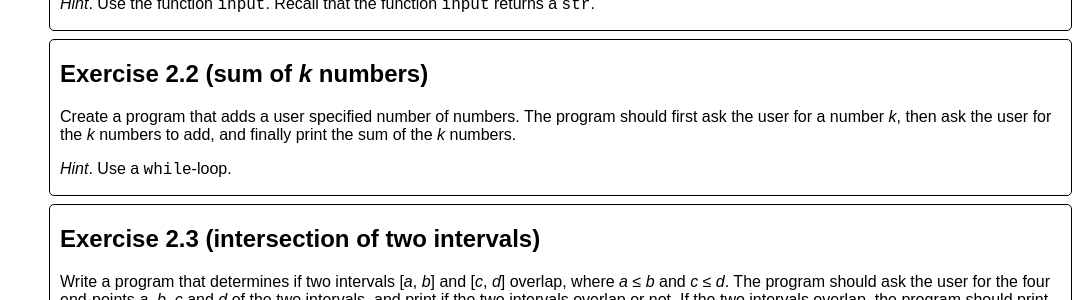
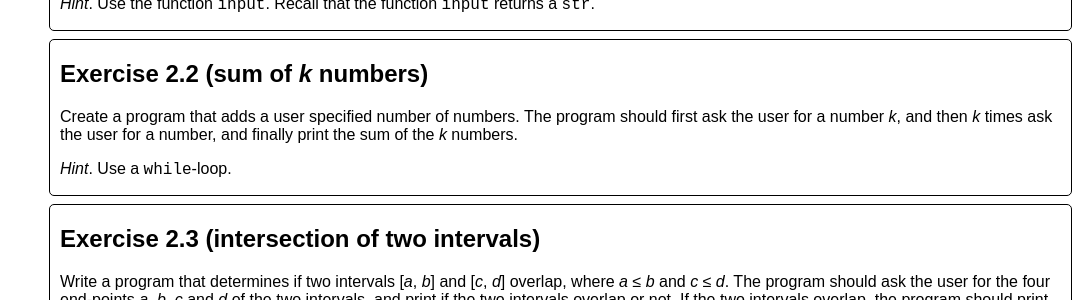
Before and after one commit to gsbrodal/gsbrodal.github.io, a Jekyll site: the page built from ipsa/exercises.html, in a window 1280 px wide and 900 px high, scrolled down 929 px. Shown: the part 152-452 px from the top of the window, without its empty margins (194-1280 px from the left). Built offline with Jekyll 4.4.1, drawn with Linux system fonts in a browser that asks for light colours.

Commit message:
updated exercise 2.2

```diff
--- a/ipsa/exercises.html
+++ b/ipsa/exercises.html
@@ -73,7 +73,7 @@ See <em>Installing Python</em> in the course menu for more information.</p>
 </div>
 <div class="exercise">
 <h2>Exercise 2.2 (sum of <em>k</em> numbers)</h2>
-<p>Create a program that adds a user specified number of numbers. The program should first ask the user for a number <em>k</em>, then ask the user for the <em>k</em> numbers to add, and finally print the sum of the <em>k</em> numbers.</p>
+<p>Create a program that adds a user specified number of numbers. The program should first ask the user for a number <em>k</em>, and then <em>k</em> times ask the user for a number, and finally print the sum of the <em>k</em> numbers.</p>
 <p><em>Hint</em>. Use a <code>while</code>-loop.</p>
 </div>
 <div class="exercise">
```
Also changed, not shown: 2 other files.
